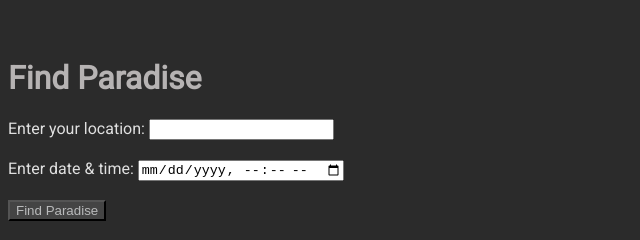
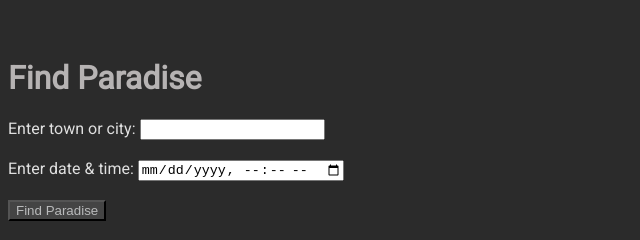
Before and after one commit to emen7/findparadise, a plain HTML site: page index.html in a window 1280 px wide. Shown: the top 240 px of the page, 0-640 px from the left. Drawn offline with Linux system fonts and the light colour scheme.

Commit message:
changed location to town or city

```diff
--- a/index.html
+++ b/index.html
@@ -89,7 +89,7 @@
 <body class="dark-mode">
     <h1><br>Find Paradise</h1>
     <form id="paradiseForm">
-        <label for="location">Enter your location:</label>
+        <label for="location">Enter town or city:</label>
         <input type="text" id="location" name="location" required />
         <br><br>
         <label for="datetime">Enter date & time:</label>
```
